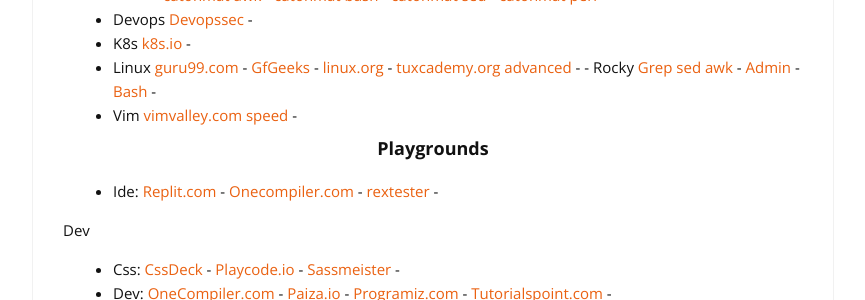
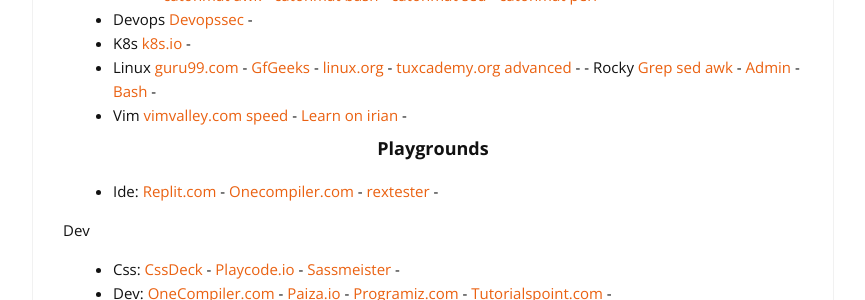
Before and after one commit to cylmat/cylmat.github.io, a Jekyll site: the page built from _pages/USEFUL.md, in a window 1280 px wide and 900 px high, scrolled down 1088 px. Shown: the part 155-455 px from the top of the window, without its empty margins (207-1072 px from the left). Built offline with Jekyll 4.4.1, drawn with Linux system fonts in a browser that asks for light colours; nearby versions of some CDN libraries.

Commit message:
Update USEFUL.md

```diff
--- a/_pages/USEFUL.md
+++ b/_pages/USEFUL.md
@@ -51,7 +51,7 @@
 + Devops [Devopssec](https://devopssec.fr) -
 + K8s [k8s.io](https://kubernetes.io/docs/tutorials/) -
 + Linux [guru99.com](https://www.guru99.com/fr/unix-linux-tutorial.html) - [GfGeeks](https://www.geeksforgeeks.org/linux-tutorial/) - [linux.org](https://www.linux.org/forums/#linux-tutorials.122) - [tuxcademy.org advanced](https://www.tuxcademy.org/product/grd2/) -   - Rocky [Grep sed awk](https://docs.rockylinux.org/books/sed_awk_grep) - [Admin](https://docs.rockylinux.org/books/admin_guide/00-toc) - [Bash](https://docs.rockylinux.org/books/learning_bash/00-toc) -
-+ Vim [vimvalley.com speed](https://vimvalley.com/vim-movement-speed-challenge) -
++ Vim [vimvalley.com speed](https://vimvalley.com/vim-movement-speed-challenge) - [Learn on irian](https://learnvim.irian.to) -
 
 ### <center>Playgrounds</center>
 
```
